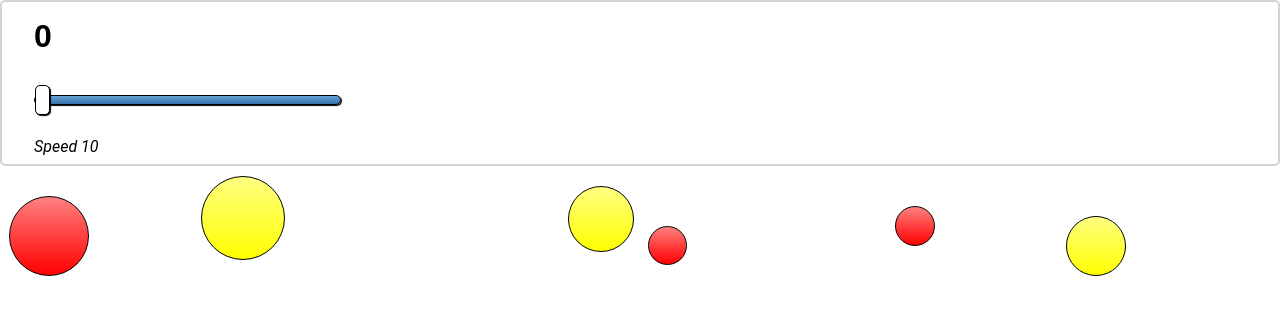
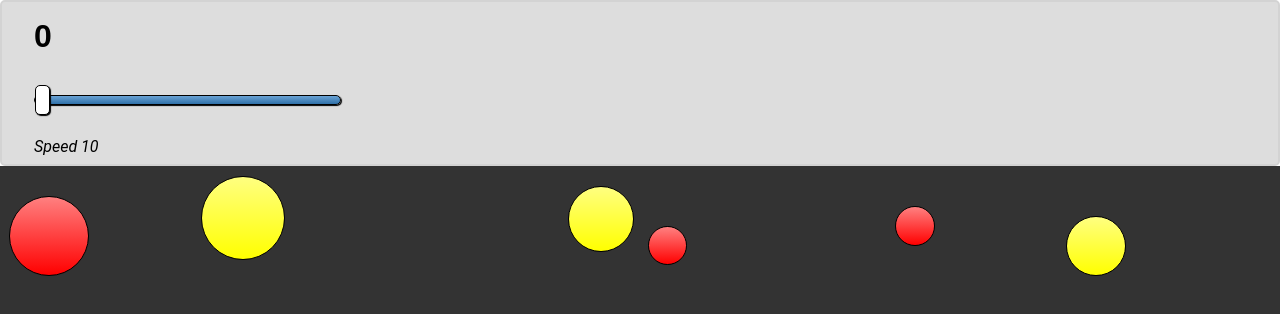
Before and after one commit to TempD/DotGame, a website: page views/index.html in a window 1280 px wide. Drawn offline with Linux system fonts and the light colour scheme; a web font is replaced by a local one.

Commit message:
Complimentary colors

```diff
--- a/sass/slider.sass
+++ b/sass/slider.sass
@@ -3,6 +3,7 @@ input[type=range]
   -webkit-appearance: none
   margin: 10px 0
   width: 100%
+  background: rgba(221, 221, 221, 1)
 
 input[type=range]:focus
   outline: none
--- a/sass/style.sass
+++ b/sass/style.sass
@@ -15,6 +15,7 @@ body
   display: flex
   flex-direction: column
   justify-content: flex-start
+  background: rgba(221, 221, 221, 1)
 
 .game-score
   font-weight: 600
@@ -37,6 +38,7 @@ body
   width: 100%
   height: 100%
   position: relative
+  background: rgba(51, 51, 51, 1)
 
 .dot
   position: absolute
```
Also changed, not shown: public/style.css.
